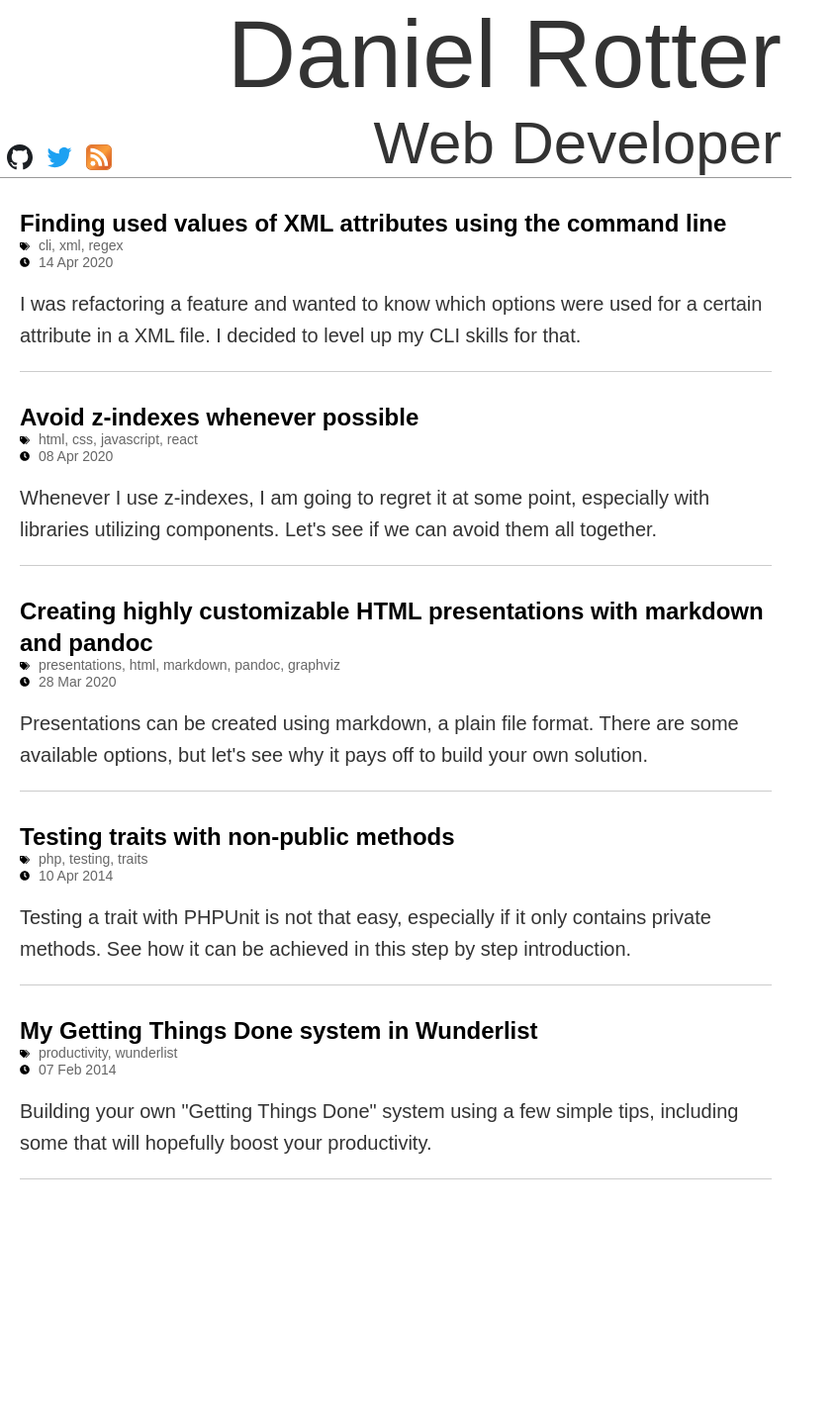
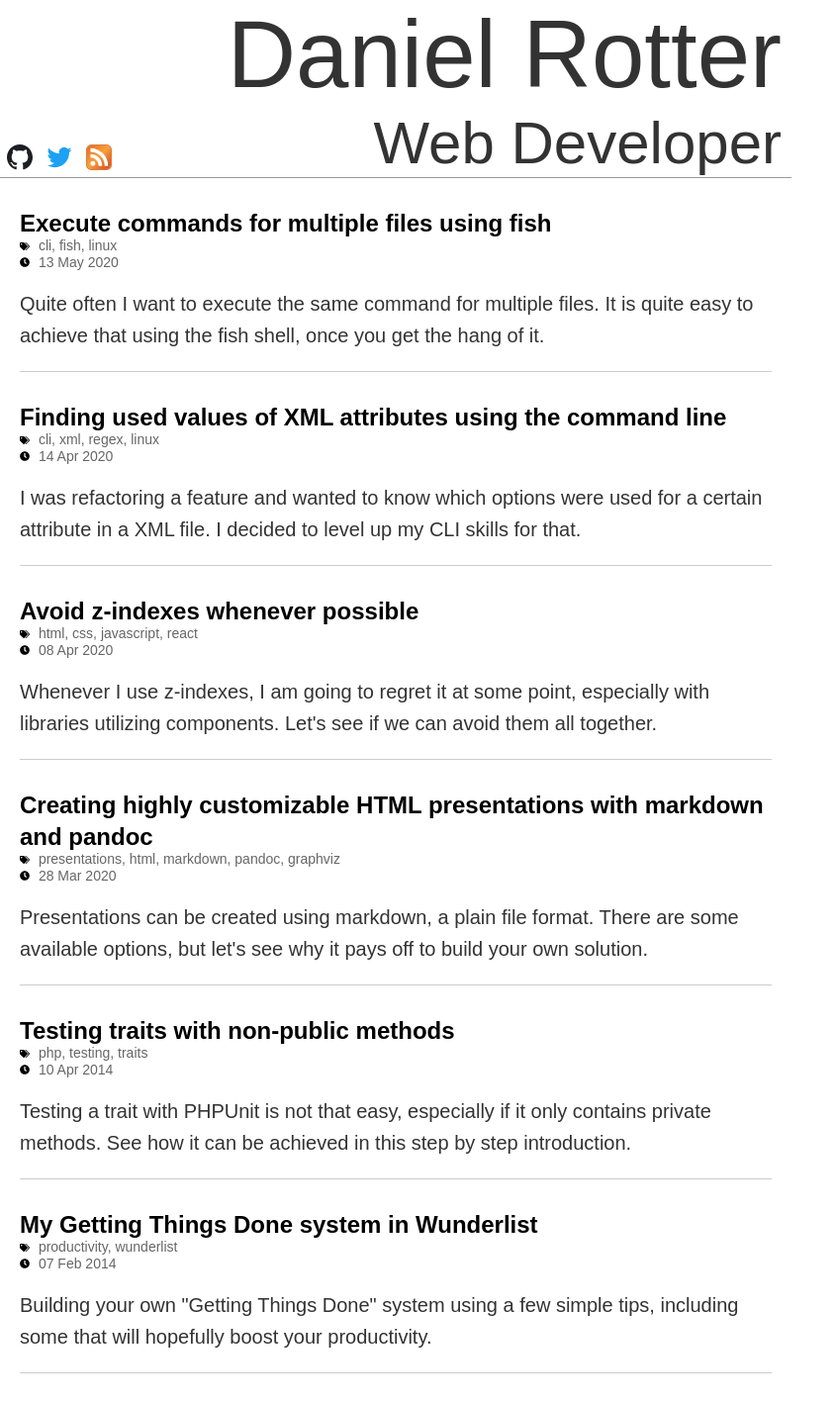
Before and after one commit to danrot/danrot.github.io, a Jekyll site: the page built from index.html, in a window 1280 px wide. Shown: the whole page at 99% size, without its empty margins (0-845 px from the left). Built offline with Jekyll 4.4.1, drawn with Linux system fonts in a browser that asks for light colours; before the commit the page ends 1222 px from its top, so only the background shows below that; part of the change alters nothing that is shown.

Commit message:
Blog about executing comands for multiple files in fish (#3)

````diff
--- a/_posts/2020-04-14-finding-used-values-of-xml-attributes-using-the-commandline.md
+++ b/_posts/2020-04-14-finding-used-values-of-xml-attributes-using-the-commandline.md
@@ -7,6 +7,7 @@ tags:
     - cli
     - xml
     - regex
+    - linux
 ---
 
 A few weeks ago I was working on a
--- /dev/null
+++ b/_posts/2020-05-13-execute-commands-for-multiple-files-in-fish.md
@@ -0,0 +1,101 @@
+---
+layout: post
+title: Execute commands for multiple files using fish
+excerpt: Quite often I want to execute the same command for multiple files. It is quite easy to achieve that using the fish shell, once you get the hang of it.
+tags:
+    - cli
+    - fish
+    - linux
+---
+
+Recently I have downloaded some submissions from a course I am currently giving. Luckily the tool being used allows to
+download an archive with all submissions at once, but unfortunately the structure of the archive is not really handy. It
+contained a folder for every student, and in this folder there was another zip archive, which contained the actual
+submission of the given student.
+
+In addition to that every single archive contained a JavaScript project, in each of which I had to execute
+`npm install` in order to test the submission afterwards. So I could either go into each folder, unzip the archive and
+install the NPM packages for each and every one of them. Or I could take some time, and figure out how to unzip all
+archives and install the required packages with two small command line scripts.
+
+Of course I chose the latter!
+
+First of all I had to find a glob that matches all the files I want to execute the command (`unzip` in my case) for. The
+`ls` command is great for testing this:
+
+```bash
+$ ls */*.zip
+```
+
+`ls` is usually used to list the content of entire directories, but also allows to list files being passed to it. This
+is really useful in combination with the
+[wildcards the fish shell provides](https://fishshell.com/docs/current/index.html#wildcards). `fish` tries to match the
+`*/*.zip` expression to as many files as possible, whereby the `*` can be a string of any length not containing `/`,
+which is the folder delimiter in linux. That means it will find any arbitrarily named file ending in `.zip` being
+located directly in a sub folder of the current directory. So the above command returned file names like
+`erika_mustermann/submission.zip` and `john_doe/assignment.zip` for me, which indicated that I was on the right track. I
+always start tasks like that this way, because I want to make sure that I am not accidentally executing the commands for
+the wrong files.
+
+Next step: Figure out how to use the [`for` loop in `fish`](https://fishshell.com/docs/current/cmds/for.html). I still
+prefered to play it safe, so I decided to only output the names of the files using the `echo` command within the `for`
+loop.
+
+```bash
+$ for file in */*.zip;
+    echo $file;
+end
+```
+
+Basically the `for` loop in `fish` is a simple `for .. in` construct, whereby the name after the `for` is being used as
+the variable name (mind that it is defined without a prefix, but when accessing it a `$` is required), and the part
+between `in` and `;` is the expression that is being looped over, which is every file that matches the glob in our case.
+Other than some differences in whitespaces the output should be pretty much the same as in the previous `ls` command.
+
+So I knew that the `for` loop was receiving the correct values and I could start writing the actual command I want to
+execute for all of these files. I've ended up with the following:
+
+```bash
+$ for file in */*.zip;
+    unzip $file -d (dirname $file);
+end
+```
+
+The `unzip` command takes the name of the archive file you want to extract. The only problem is that it will extract the
+archive's content in the current directory instead of right next to itself. Fortunately the `unzip` command comes with a
+`-d` option, that allows to specify the directory you want the archive to be extracted to. However, this option expects
+a directory, not a file. All I've got until now is the file name of the archive, but thankfully `dirname` exists as
+well. That's a command that will remove everything after the last `/` in the given string, including the `/` itself. So
+it is a great utility to get the parent directory of another file or directory. I use that command in combination with
+[fish's command substitution](https://fishshell.com/docs/current/index.html#command-substitution), which allows me to
+execute another command and use it as parameter of an outer command. That is done by putting the inner command in
+paranthesis.
+
+The above command unarchived all zip files right where there are located. But some of the students added another root
+folder in their archive, and others didn't. So the structure was not always the same, but I still wanted to run
+`npm install` for all of them at once. Therefore I decided to use another `for` loop with a different glob. The `**`
+wildcard is similiar to the `*` wildcard, but with one important difference: It also includes `/`, meaning that it
+matches an arbitrary number of sub folders, not just a single one. This way it does not matter if another folder has
+been added as root in the archives.
+
+In addition to that I also make use of the fact that multiple commands can be used within a `for` loop if they are
+delimited by a `;`.
+
+```bash
+$ for file in **/package.json;
+    cd (dirname $file);
+    npm install;
+    cd -;
+end
+```
+
+This loop finds all `package.json` files in any of the current sub directories, changes to the containing directory of
+the file by again using the `dirname` command with the `$file` variable. Afterwards `npm install` is executed to
+install all the dependencies, and once that is finished it goes back to the previous working directory (that's what the
+`-` stands for).
+
+For some reason I was always a bit hesitant when using loops in the command line. Somehow the command line always felt
+to me like something to which I enter a single command and get a result in return, which is a pretty simple protocol.
+Using stuff like pipes still felt ok to me, but a loop might need to be broken into multiple lines quite quickly, which
+does not feel natural to me. But it is probably a much bigger time saver than other features of shells, so I checking
+them out is highly recommended!
````
